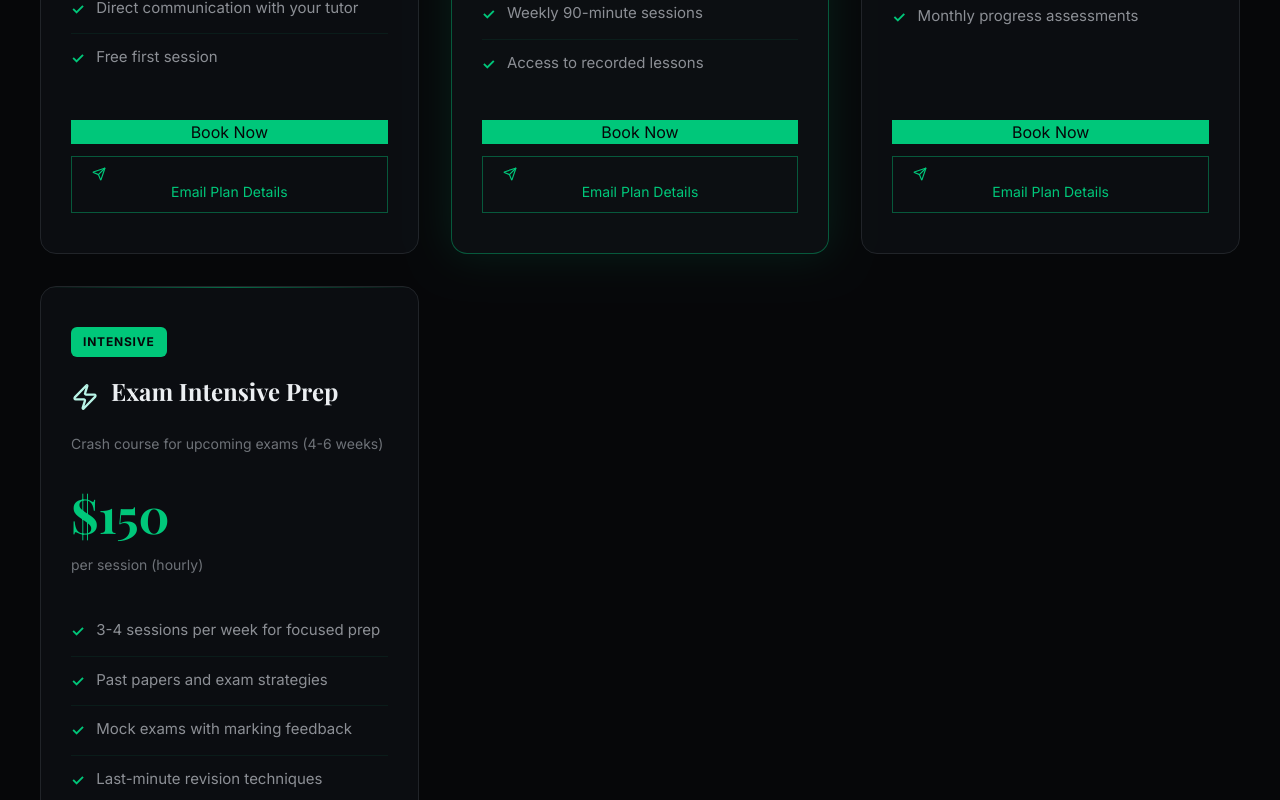
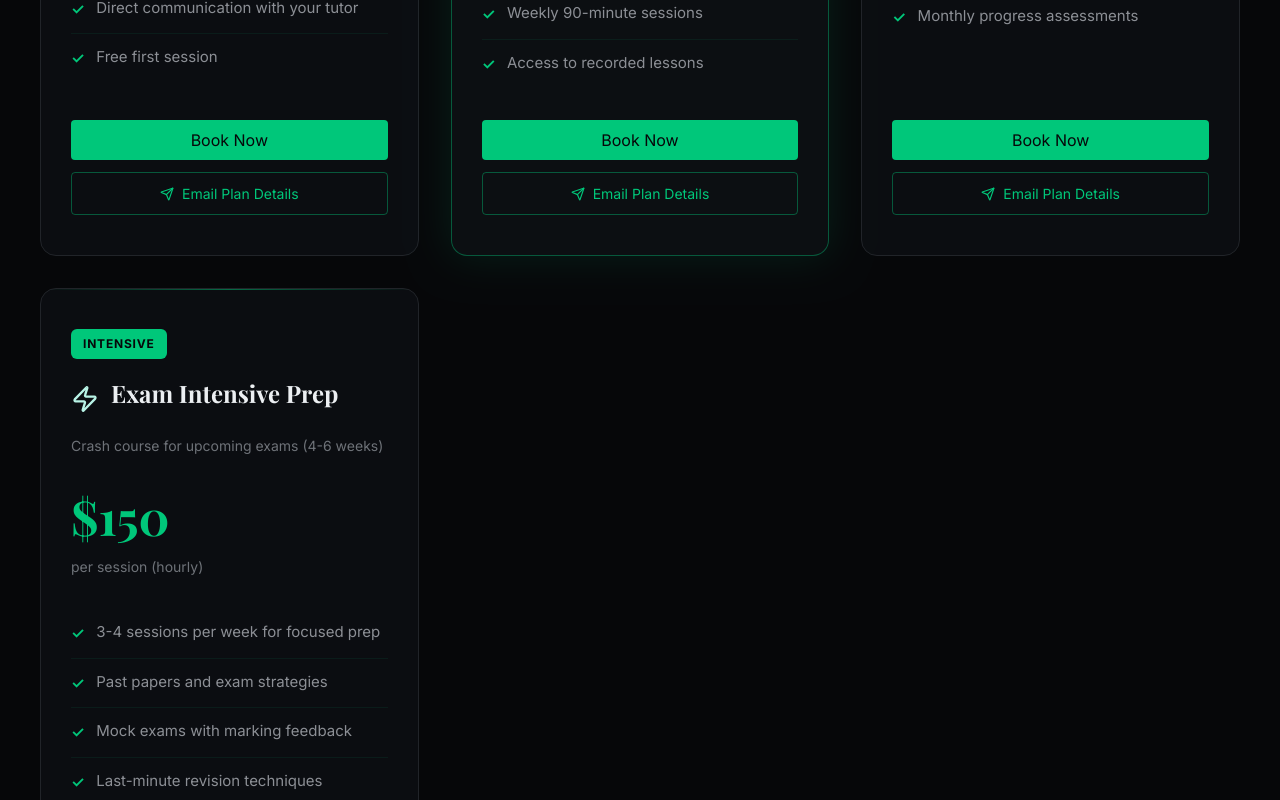
Before and after one commit to peekaycee/math-tutoring-website, a Next.js app: page /plans in a window 1280 px wide. Shown: the part 960-1760 px from the top of the page. Built offline with nearby package versions, Linux system fonts and the light colour scheme; a web font is replaced by a local one.

Commit message:
Update latest version

```diff
--- a/components/Plans.module.css
+++ b/components/Plans.module.css
@@ -220,6 +220,10 @@
 .ctaBtn {
   background: oklch(0.72 0.19 160);
   color: rgb(6, 7, 9);
+  border-radius: 4px;
+  cursor: pointer;
+  padding: 0.5rem 0;
+  transition: all .2s ease;
 }
 
 .ctaBtn:hover {
@@ -236,6 +240,7 @@
   background: transparent;
   color: rgb(213, 215, 219);
   border: 1.5px solid rgb(33, 36, 41);
+  transition: all .2s ease;
 }
 
 .secondaryBtn:hover {
@@ -250,6 +255,12 @@
   border: 1.5px solid rgba(0, 199, 122, 0.4);
   padding: 10px 20px;
   font-size: 14px;
+  display: flex;
+  align-items: center;
+  justify-content: center;
+  gap: 8px;
+  border-radius: 4px;
+  transition: all .2s ease;
 }
 
 .sendPlanBtn:hover {
```
